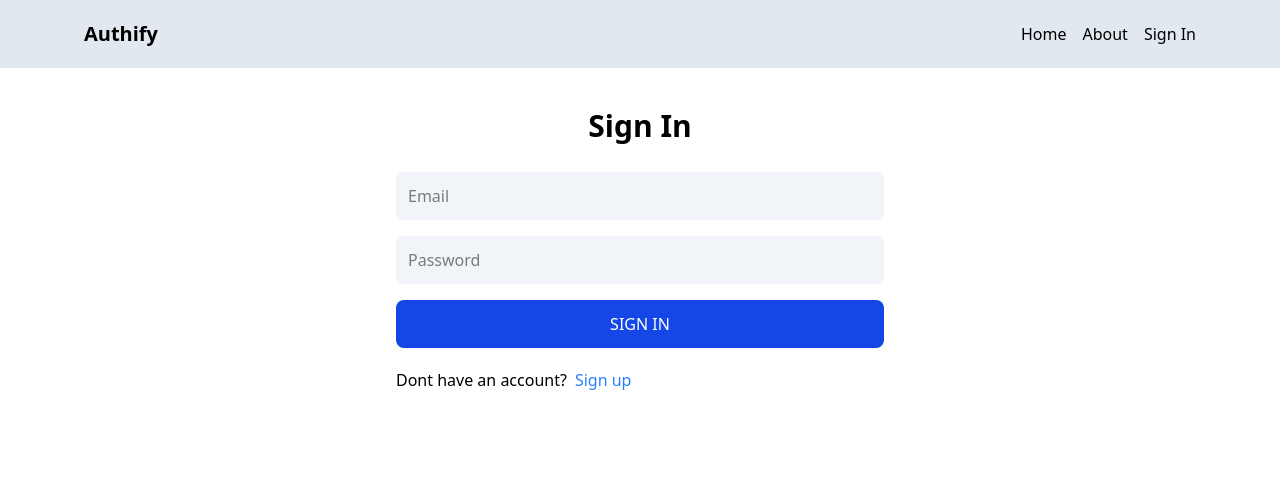
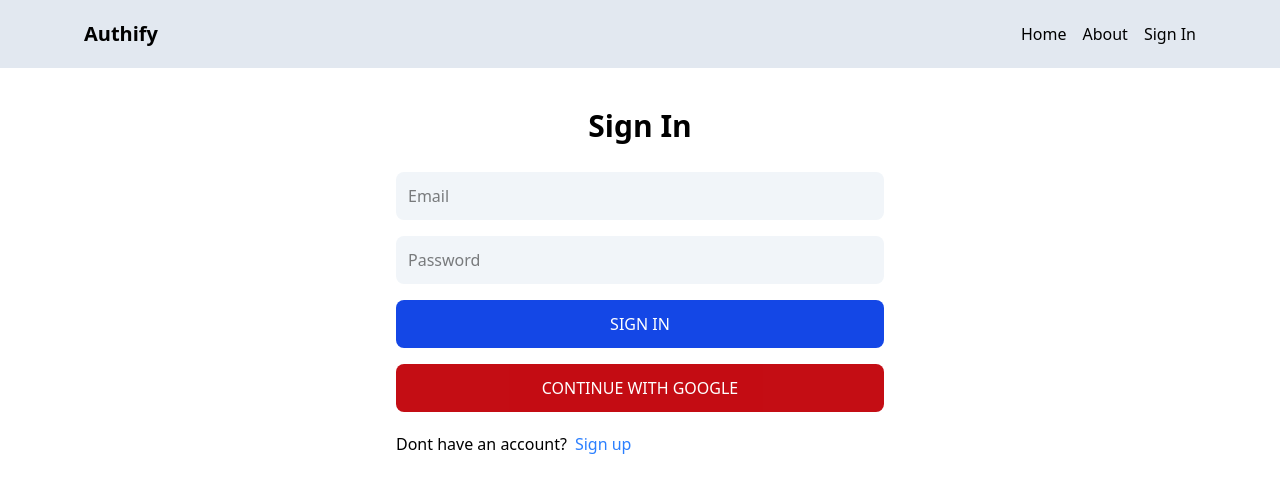
Before and after one commit to rem422/Authify, a React (Vite) app in the folder client/: page /Sign-in in a window 1280 px wide. Shown: the top 492 px of the page. Built offline with nearby package versions, Linux system fonts and the light colour scheme; no server answers.

Commit message:
Create and add OAuth component

```diff
--- a/client/package.json
+++ b/client/package.json
@@ -12,6 +12,7 @@
   "dependencies": {
     "@reduxjs/toolkit": "^2.10.1",
     "@tailwindcss/vite": "^4.1.17",
+    "firebase": "^12.5.0",
     "react": "^19.1.1",
     "react-dom": "^19.1.1",
     "react-redux": "^9.2.0",
--- /dev/null
+++ b/client/src/components/Oauth.jsx
@@ -0,0 +1,39 @@
+import React from 'react'
+import { GoogleAuthProvider, signInWithPopup, getAuth } from 'firebase/auth';
+import { app } from '../firebase.js';
+import { useDispatch } from 'react-redux';
+import { signInSuccess } from '../redux/user/userSlice';
+
+const Oauth = () => {
+    const dispatch = useDispatch();
+
+    const handleGoogleClick = async() => {
+        try {
+            const provider = new GoogleAuthProvider();
+            const auth = getAuth(app);
+            const result = await signInWithPopup(auth, provider);
+            const res = await fetch('/api/auth/google', {
+                method: 'POST',
+                headers: {
+                    'Content-Type': 'application/json',
+                },
+                body: JSON.stringify({
+                    name: result.user.displayName,
+                    email: result.user.email,
+                    avatar: result.user.photoURL,
+                }),
+            });
+            const data = await res.json();
+            dispatch(signInSuccess(data));
+        } catch (error) {
+            console.log('Could not login with google', error);
+        }
+    }
+
+
+  return (
+    <button type='button' onClick={handleGoogleClick} className='bg-red-700 text-white rounded-lg p-3 uppercase hover: opacity-95 cursor-pointer'>Continue with google</button>
+  )
+}
+
+export default Oauth
--- /dev/null
+++ b/client/src/firebase.js
@@ -0,0 +1,17 @@
+// Import the functions you need from the SDKs you need
+import { initializeApp } from "firebase/app";
+// TODO: Add SDKs for Firebase products that you want to use
+// https://firebase.google.com/docs/web/setup#available-libraries
+
+// Your web app's Firebase configuration
+const firebaseConfig = {
+  apiKey: import.meta.env.VITE_FIREBASE_API_KEY,
+  authDomain: "authify-e2449.firebaseapp.com",
+  projectId: "authify-e2449",
+  storageBucket: "authify-e2449.firebasestorage.app",
+  messagingSenderId: "461717698257",
+  appId: "1:461717698257:web:36167b24b65aebf347b7f0"
+};
+
+// Initialize Firebase
+export const app = initializeApp(firebaseConfig);
--- a/client/src/pages/SignIn.jsx
+++ b/client/src/pages/SignIn.jsx
@@ -2,6 +2,7 @@ import { useState } from 'react';
 import { Link, useNavigate } from 'react-router-dom';
 import { signInStart, signInSuccess, signInFailure } from '../redux/user/userSlice.js';
 import { useDispatch, useSelector } from 'react-redux';
+import Oauth from '../components/Oauth';
 
 export default function SignIn() {
   const [formData, setFormData] = useState({});
@@ -55,10 +56,11 @@ export default function SignIn() {
         />
         <button
           disabled={loading}
-          className='bg-blue-700 text-white p-3 rounded-lg uppercase hover:opacity-95 disabled:opacity-80'
+          className='bg-blue-700 text-white p-3 rounded-lg uppercase hover:opacity-95 disabled:opacity-80 cursor-pointer'
         >
           {loading ? 'Loading...' : 'Sign In'}
         </button>
+        <Oauth />
       </form>
       <div className='flex gap-2 mt-5'>
         <p>Dont have an account?</p>
--- a/client/src/pages/SignUp.jsx
+++ b/client/src/pages/SignUp.jsx
@@ -1,5 +1,6 @@
 import { useState } from 'react';
 import { Link, useNavigate } from 'react-router-dom';
+import Oauth from '../components/Oauth';
 
 export default function SignUp() {
   const [formData, setFormData] = useState({});
@@ -62,10 +63,11 @@ export default function SignUp() {
         />
         <button
           disabled={loading}
-          className='bg-blue-700 text-white p-3 rounded-lg uppercase hover:opacity-95 disabled:opacity-80'
+          className='bg-blue-700 text-white p-3 rounded-lg uppercase hover:opacity-95 disabled:opacity-80 cursor-pointer'
         >
           {loading ? 'Loading...' : 'Sign Up'}
         </button>
+        <Oauth />
       </form>
       <div className='flex gap-2 mt-5'>
         <p>Have an account?</p>
```
Also changed, not shown: 1 other file (tests, documents, lock files or other folders).
